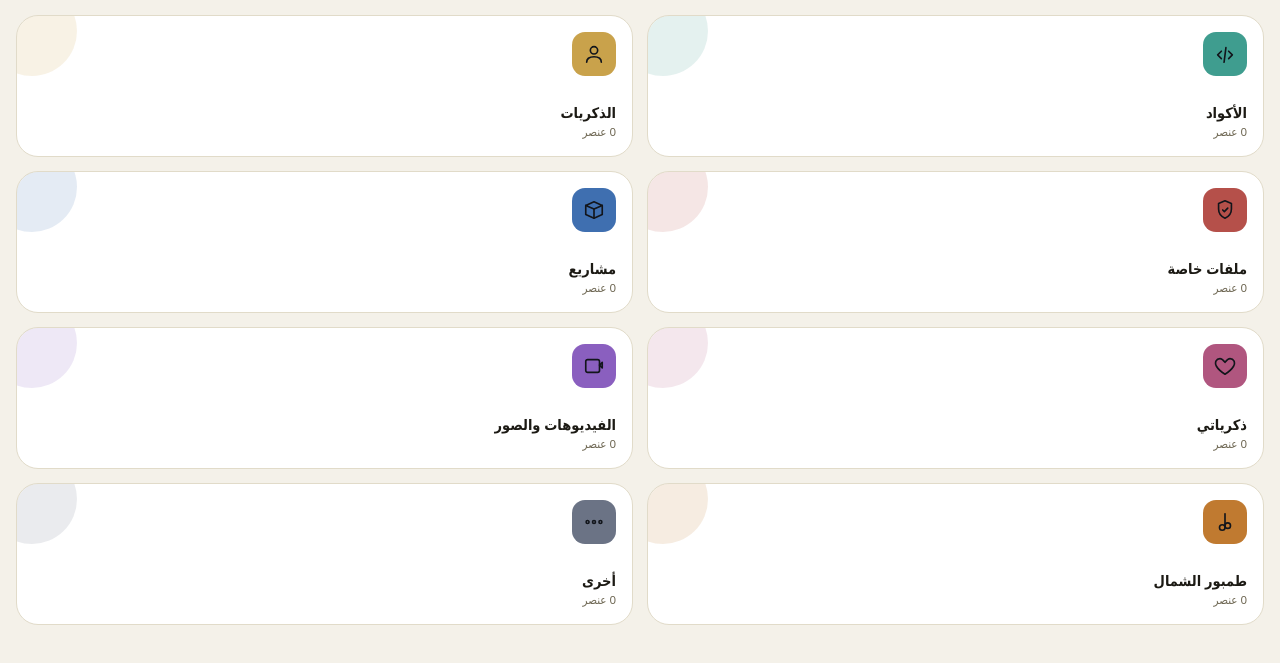
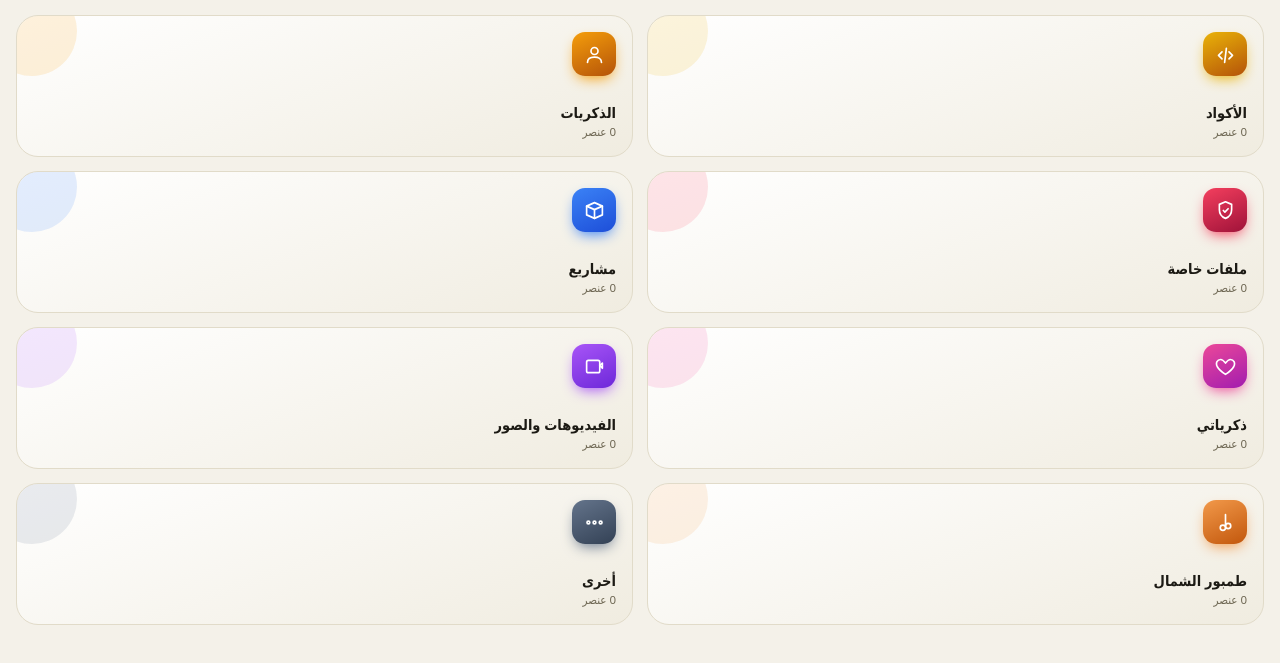
Before and after one commit to alnourmontasir-cyber/Alnontasir-app, a website: page www/index.html in a window 1280 px wide. Shown: the part 79-742 px from the top of the page. Drawn offline with Linux system fonts and the light colour scheme.

Commit message:
Enhance folder card styles and interactions
Updated folder card styles with gradients and transitions. Modified folder button implementations to enhance visual feedback.

```diff
--- a/www/index.html
+++ b/www/index.html
@@ -54,7 +54,6 @@ input:focus,textarea:focus{outline:2px solid var(--gold); outline-offset:1px;}
 .screen.active{display:block;}
 .hidden{display:none !important;}
 
-/* ---------- Lock screen ---------- */
 #lockScreen{display:none; position:fixed; inset:0; z-index:999; background:var(--bg); align-items:center; justify-content:center; flex-direction:column; gap:18px; padding:24px;}
 #lockScreen.active{display:flex;}
 .lock-emblem{width:74px;height:74px;border-radius:50%;background:linear-gradient(155deg,var(--gold),var(--gold-dim));display:flex;align-items:center;justify-content:center;box-shadow:var(--shadow);}
@@ -66,7 +65,6 @@ input:focus,textarea:focus{outline:2px solid var(--gold); outline-offset:1px;}
 .pin-key:active{background:var(--surface-2);}
 #lockError{color:var(--danger); font-size:13px; min-height:18px;}
 
-/* ---------- Header ---------- */
 .top-header{display:flex; align-items:center; justify-content:space-between; padding:6px 2px 18px;}
 .brand{display:flex; align-items:center; gap:12px;}
 .avatar{width:52px;height:52px;border-radius:16px;object-fit:cover;border:1px solid var(--border); background:var(--surface-2);}
@@ -76,16 +74,15 @@ input:focus,textarea:focus{outline:2px solid var(--gold); outline-offset:1px;}
 .icon-btn{width:42px;height:42px;border-radius:50%;background:var(--surface); border:1px solid var(--border); display:flex;align-items:center;justify-content:center;}
 .icon-btn svg{width:20px;height:20px;}
 
-/* ---------- Folder grid ---------- */
 .grid{display:grid; grid-template-columns:1fr 1fr; gap:14px;}
-.folder-card{background:var(--surface); border:1px solid var(--border); border-radius:var(--radius-lg); padding:16px; display:flex; flex-direction:column; gap:26px; min-height:128px; position:relative; overflow:hidden; text-align:right;}
+.folder-card{background:linear-gradient(160deg,var(--surface),var(--surface-2)); border:1px solid var(--border); border-radius:var(--radius-lg); padding:16px; display:flex; flex-direction:column; gap:26px; min-height:128px; position:relative; overflow:hidden; text-align:right; transition:transform .12s;}
+.folder-card:active{transform:scale(.97);}
 .folder-card::after{content:""; position:absolute; inset-inline-end:-30px; top:-30px; width:90px; height:90px; border-radius:50%; background:var(--fc,var(--gold)); opacity:.14;}
-.folder-icon{width:44px;height:44px;border-radius:13px; background:var(--fc,var(--gold)); display:flex;align-items:center;justify-content:center;}
-.folder-icon svg{width:22px;height:22px; color:#12151b;}
+.folder-icon{width:44px;height:44px;border-radius:13px; background:linear-gradient(155deg,var(--fc,var(--gold)),var(--fc2,var(--gold-dim))); display:flex;align-items:center;justify-content:center; box-shadow:0 6px 14px -4px var(--fc,transparent);}
+.folder-icon svg{width:21px;height:21px;}
 .folder-card h3{margin:0; font-size:14.5px; font-weight:700;}
 .folder-card span{font-size:11.5px; color:var(--text-dim);}
 
-/* ---------- Folder detail ---------- */
 .detail-header{display:flex; align-items:center; gap:12px; margin-bottom:16px;}
 .detail-header h2{margin:0; font-size:18px; font-weight:900; flex:1;}
 .item-list{display:flex; flex-direction:column; gap:10px;}
@@ -109,7 +106,6 @@ input:focus,textarea:focus{outline:2px solid var(--gold); outline-offset:1px;}
 #diagBox{display:none; margin:16px 2px; padding:14px; border-radius:14px; background:#3a1f1f; border:1px solid #a44; color:#ffd9d3; font-size:12px; white-space:pre-wrap; direction:ltr; text-align:left;}
 .fab svg{width:24px;height:24px; color:#12151b;}
 
-/* ---------- Modal ---------- */
 .modal-backdrop{position:fixed; inset:0; background:rgba(0,0,0,.5); z-index:200; display:none; align-items:flex-end; justify-content:center;}
 .modal-backdrop.active{display:flex;}
 .modal{background:var(--bg-elev); width:100%; max-width:560px; border-radius:24px 24px 0 0; padding:20px 18px calc(20px + env(safe-area-inset-bottom)); max-height:85vh; overflow-y:auto; border-top:1px solid var(--border);}
@@ -126,7 +122,6 @@ input:focus,textarea:focus{outline:2px solid var(--gold); outline-offset:1px;}
 .btn-primary{background:var(--gold); color:#12151b;}
 .btn-ghost{background:var(--surface-2); color:var(--text);}
 
-/* ---------- Settings ---------- */
 .settings-group{background:var(--surface); border:1px solid var(--border); border-radius:var(--radius-md); padding:14px; margin-bottom:14px;}
 .settings-group h4{margin:0 0 10px; font-size:12.5px; color:var(--text-dim); font-weight:700;}
 .avatar-row{display:flex; align-items:center; gap:14px; margin-bottom:6px;}
@@ -143,7 +138,6 @@ input:focus,textarea:focus{outline:2px solid var(--gold); outline-offset:1px;}
 </head>
 <body>
 
-<!-- ============== LOCK SCREEN ============== -->
 <div id="lockScreen">
   <div class="lock-emblem">
     <svg viewBox="0 0 24 24" fill="none" stroke="#12151b" stroke-width="2"><path d="M12 2l7 3v6c0 5-3.5 8.5-7 10-3.5-1.5-7-5-7-10V5l7-3z"/></svg>
@@ -157,7 +151,6 @@ input:focus,textarea:focus{outline:2px solid var(--gold); outline-offset:1px;}
   <div class="pin-pad" id="pinPad"></div>
 </div>
 
-<!-- ============== HOME ============== -->
 <div class="screen active" id="screen-home">
   <div class="top-header">
     <div class="brand">
@@ -174,36 +167,36 @@ input:focus,textarea:focus{outline:2px solid var(--gold); outline-offset:1px;}
   </div>
   <div id="diagBox"></div>
   <div class="grid" id="foldersGrid">
-    <button class="folder-card" style="--fc:#3f9d8f" onclick="openFolder('code')">
-      <div class="folder-icon" style="background:#3f9d8f"><svg viewBox="0 0 24 24" fill="none" stroke="#12151b" stroke-width="1.8" stroke-linecap="round" stroke-linejoin="round"><path d="M8 9l-4 4 4 4M16 9l4 4-4 4M13 5l-2 16"/></svg></div>
+    <button class="folder-card" style="--fc:#eab308;--fc2:#b45309" data-id="code" onclick="openFolder('code')">
+      <div class="folder-icon"><svg viewBox="0 0 24 24" fill="none" stroke="#fff" stroke-width="1.9" stroke-linecap="round" stroke-linejoin="round"><path d="M8 9l-4 4 4 4M16 9l4 4-4 4M13 5l-2 16"/></svg></div>
       <div><h3>الأكواد</h3><span class="count-label" data-folder="code">0 عنصر</span></div>
     </button>
-    <button class="folder-card" style="--fc:#c9a24b" onclick="openFolder('memories')">
-      <div class="folder-icon" style="background:#c9a24b"><svg viewBox="0 0 24 24" fill="none" stroke="#12151b" stroke-width="1.8" stroke-linecap="round" stroke-linejoin="round"><path d="M20 21c0-4-3.6-6-8-6s-8 2-8 6M12 12a4 4 0 100-8 4 4 0 000 8z"/></svg></div>
+    <button class="folder-card" style="--fc:#f59e0b;--fc2:#b45309" data-id="memories" onclick="openFolder('memories')">
+      <div class="folder-icon"><svg viewBox="0 0 24 24" fill="none" stroke="#fff" stroke-width="1.9" stroke-linecap="round" stroke-linejoin="round"><path d="M20 21c0-4-3.6-6-8-6s-8 2-8 6M12 12a4 4 0 100-8 4 4 0 000 8z"/></svg></div>
       <div><h3>الذكريات</h3><span class="count-label" data-folder="memories">0 عنصر</span></div>
     </button>
-    <button class="folder-card" style="--fc:#b5504a" onclick="openFolder('private')">
-      <div class="folder-icon" style="background:#b5504a"><svg viewBox="0 0 24 24" fill="none" stroke="#12151b" stroke-width="1.8" stroke-linecap="round" stroke-linejoin="round"><path d="M12 2l7 3v6c0 5-3.5 8.5-7 10-3.5-1.5-7-5-7-10V5l7-3z"/><path d="M9.5 12l1.8 1.8L15 10"/></svg></div>
+    <button class="folder-card" style="--fc:#f43f5e;--fc2:#9f1239" data-id="private" onclick="openFolder('private')">
+      <div class="folder-icon"><svg viewBox="0 0 24 24" fill="none" stroke="#fff" stroke-width="1.9" stroke-linecap="round" stroke-linejoin="round"><path d="M12 2l7 3v6c0 5-3.5 8.5-7 10-3.5-1.5-7-5-7-10V5l7-3z"/><path d="M9.5 12l1.8 1.8L15 10"/></svg></div>
       <div><h3>ملفات خاصة</h3><span class="count-label" data-folder="private">0 عنصر</span></div>
     </button>
-    <button class="folder-card" style="--fc:#3f6fb0" onclick="openFolder('projects')">
-      <div class="folder-icon" style="background:#3f6fb0"><svg viewBox="0 0 24 24" fill="none" stroke="#12151b" stroke-width="1.8" stroke-linecap="round" stroke-linejoin="round"><path d="M3 7l9-4 9 4-9 4-9-4z"/><path d="M3 7v10l9 4 9-4V7"/><path d="M12 11v10"/></svg></div>
+    <button class="folder-card" style="--fc:#3b82f6;--fc2:#1d4ed8" data-id="projects" onclick="openFolder('projects')">
+      <div class="folder-icon"><svg viewBox="0 0 24 24" fill="none" stroke="#fff" stroke-width="1.9" stroke-linecap="round" stroke-linejoin="round"><path d="M3 7l9-4 9 4-9 4-9-4z"/><path d="M3 7v10l9 4 9-4V7"/><path d="M12 11v10"/></svg></div>
       <div><h3>مشاريع</h3><span class="count-label" data-folder="projects">0 عنصر</span></div>
     </button>
-    <button class="folder-card" style="--fc:#b0567f" onclick="openFolder('mymemory')">
-      <div class="folder-icon" style="background:#b0567f"><svg viewBox="0 0 24 24" fill="none" stroke="#12151b" stroke-width="1.8" stroke-linecap="round" stroke-linejoin="round"><path d="M12 21s-7-4.5-9.5-9C.5 8 2.5 4 6.5 4c2 0 3.5 1.5 5.5 4 2-2.5 3.5-4 5.5-4 4 0 6 4 4 8-2.5 4.5-9.5 9-9.5 9z"/></svg></div>
+    <button class="folder-card" style="--fc:#ec4899;--fc2:#a21caf" data-id="mymemory" onclick="openFolder('mymemory')">
+      <div class="folder-icon"><svg viewBox="0 0 24 24" fill="none" stroke="#fff" stroke-width="1.9" stroke-linecap="round" stroke-linejoin="round"><path d="M12 21s-7-4.5-9.5-9C.5 8 2.5 4 6.5 4c2 0 3.5 1.5 5.5 4 2-2.5 3.5-4 5.5-4 4 0 6 4 4 8-2.5 4.5-9.5 9-9.5 9z"/></svg></div>
       <div><h3>ذكرياتي</h3><span class="count-label" data-folder="mymemory">0 عنصر</span></div>
     </button>
-    <button class="folder-card" style="--fc:#8a5fbf" onclick="openFolder('media')">
-      <div class="folder-icon" style="background:#8a5fbf"><svg viewBox="0 0 24 24" fill="none" stroke="#12151b" stroke-width="1.8" stroke-linecap="round" stroke-linejoin="round"><rect x="3" y="5" width="15" height="14" rx="2"/><path d="M21 8l-3 3 3 3V8z"/></svg></div>
+    <button class="folder-card" style="--fc:#a855f7;--fc2:#6d28d9" data-id="media" onclick="openFolder('media')">
+      <div class="folder-icon"><svg viewBox="0 0 24 24" fill="none" stroke="#fff" stroke-width="1.9" stroke-linecap="round" stroke-linejoin="round"><rect x="3" y="5" width="15" height="14" rx="2"/><path d="M21 8l-3 3 3 3V8z"/></svg></div>
       <div><h3>الفيديوهات والصور</h3><span class="count-label" data-folder="media">0 عنصر</span></div>
     </button>
-    <button class="folder-card" style="--fc:#c07a30" onclick="openFolder('tambour')">
-      <div class="folder-icon" style="background:#c07a30"><svg viewBox="0 0 24 24" fill="none" stroke="#12151b" stroke-width="1.8" stroke-linecap="round" stroke-linejoin="round"><path d="M12 3v13"/><circle cx="9" cy="18" r="3"/><circle cx="15" cy="16" r="3"/></svg></div>
+    <button class="folder-card" style="--fc:#f2994a;--fc2:#c2570c" data-id="tambour" onclick="openFolder('tambour')">
+      <div class="folder-icon"><svg viewBox="0 0 24 24" fill="none" stroke="#fff" stroke-width="1.9" stroke-linecap="round" stroke-linejoin="round"><path d="M12 3v13"/><circle cx="9" cy="18" r="3"/><circle cx="15" cy="16" r="3"/></svg></div>
       <div><h3>طمبور الشمال</h3><span class="count-label" data-folder="tambour">0 عنصر</span></div>
     </button>
-    <button class="folder-card" style="--fc:#6b7385" onclick="openFolder('other')">
-      <div class="folder-icon" style="background:#6b7385"><svg viewBox="0 0 24 24" fill="none" stroke="#12151b" stroke-width="1.8" stroke-linecap="round" stroke-linejoin="round"><circle cx="5" cy="12" r="1.6"/><circle cx="12" cy="12" r="1.6"/><circle cx="19" cy="12" r="1.6"/></svg></div>
+    <button class="folder-card" style="--fc:#64748b;--fc2:#334155" data-id="other" onclick="openFolder('other')">
+      <div class="folder-icon"><svg viewBox="0 0 24 24" fill="none" stroke="#fff" stroke-width="1.9" stroke-linecap="round" stroke-linejoin="round"><circle cx="5" cy="12" r="1.6"/><circle cx="12" cy="12" r="1.6"/><circle cx="19" cy="12" r="1.6"/></svg></div>
       <div><h3>أخرى</h3><span class="count-label" data-folder="other">0 عنصر</span></div>
     </button>
   </div>
@@ -214,7 +207,6 @@ input:focus,textarea:focus{outline:2px solid var(--gold); outline-offset:1px;}
   </div>
 </noscript>
 
-<!-- ============== FOLDER DETAIL ============== -->
 <div class="screen" id="screen-folder">
   <div class="detail-header">
     <button class="icon-btn" onclick="goHome()" aria-label="رجوع">
@@ -228,10 +220,9 @@ input:focus,textarea:focus{outline:2px solid var(--gold); outline-offset:1px;}
   <div class="item-list" id="itemList"></div>
 </div>
 <button class="fab" id="fabBtn" onclick="openAddModal()" aria-label="إضافة">
-  <svg viewBox="0 0 24 24" fill="none" stroke="#12151b" stroke-width="2.4"><path d="M12 5v14M5 12h14"/></svg>
+  <svg id="fabIcon" viewBox="0 0 24 24" fill="none" stroke="#12151b" stroke-width="2.2" stroke-linecap="round" stroke-linejoin="round"><path d="M12 5v14M5 12h14"/></svg>
 </button>
 
-<!-- ============== SETTINGS ============== -->
 <div class="screen" id="screen-settings">
   <div class="detail-header">
     <button class="icon-btn" onclick="goHome()" aria-label="رجوع">
@@ -278,7 +269,6 @@ input:focus,textarea:focus{outline:2px solid var(--gold); outline-offset:1px;}
   <button class="btn btn-primary" style="width:100%;" onclick="saveSettings()">حفظ الإعدادات</button>
 </div>
 
-<!-- ============== ADD ITEM MODAL ============== -->
 <div class="modal-backdrop" id="addModalBackdrop">
   <div class="modal">
     <div class="modal-handle"></div>
@@ -291,7 +281,6 @@ input:focus,textarea:focus{outline:2px solid var(--gold); outline-offset:1px;}
   </div>
 </div>
 
-<!-- ============== VIEW ITEM MODAL ============== -->
 <div class="modal-backdrop" id="viewModalBackdrop">
   <div class="modal">
     <div class="modal-handle"></div>
@@ -305,7 +294,6 @@ input:focus,textarea:focus{outline:2px solid var(--gold); outline-offset:1px;}
 <div class="toast" id="toast"></div>
 
 <script>
-/* ========================= CONFIG ========================= */
 const FOLDERS = [
   { id:'code',    name:'الأكواد',            color:'#3f9d8f', type:'code',
     icon:'<path d="M8 9l-4 4 4 4M16 9l4 4-4 4M13 5l-2 16"/>' },
@@ -313,4 +301,8 @@ const FOLDERS = [
     icon:'<path d="M20 21c0-4-3.6-6-8-6s-8 2-8 6M12 12a4 4 0 100-8 4 4 0 000 8z"/>' },
   { id:'private',  name:'ملفات خاصة',        color:'#b5504a', type:'file',
     icon:'<path d="M12 2l7 3v6c0 5-3.5 8.5-7 10-3.5-1.5-7-5-7-10V5l7-3z"/><path d="M9.5 12l1.8 1.8L15 10"/>' },
-  { id:'projects', name:'مشاريع',            color:'#3f6fb0', ty
+  { id:'projects', name:'مشاريع',            color:'#3f6fb0', type:'note',
+    icon:'<path d="M3 7l9-4 9 4-9 4-9-4z"/><path d="M3 7v10l9 4 9-4V7"/><path d="M12 11v10"/>' },
+  { id:'mymemory', name:'ذكرياتي',           color:'#b0567f', type:'note',
+    icon:'<path d="M12 21s-7-4.5-9.5-9C.5 8 2.5 4 6.5 4c2 0 3.5 1.5 5.5 4 2-2.5 3.5-4 5.5-4 4 0 6 4 4 8-2.5 4.5-9.5 9-9.5 9z"/>' },
+  { id:'media
```
